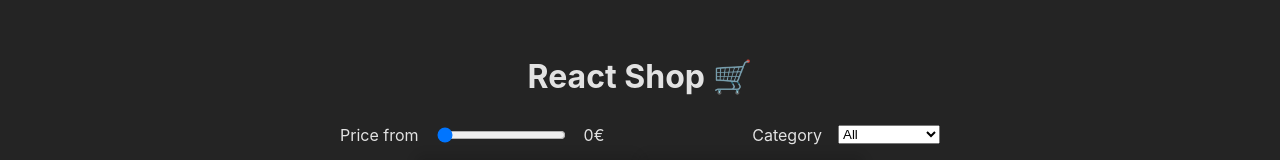
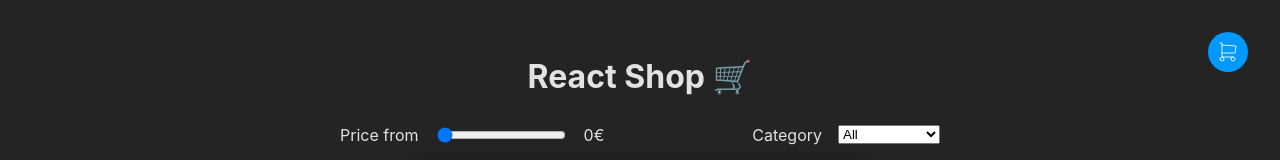
Before and after one commit to BrianC9/TA-shoppingCart, a React (Vite) app: page / in a window 1280 px wide. Shown: the top 160 px of the page. Built offline with nearby package versions, Linux system fonts and the light colour scheme.

Commit message:
add: cart ui

```diff
--- a/src/App.jsx
+++ b/src/App.jsx
@@ -3,7 +3,8 @@
 import { products as initialProducts } from './mocks/products.json'
 import useFilters from './hooks/useFilters'
 import { Footer } from './components/Footer'
-import { FilterContext } from './context/FilterContext'
+import { FilterContext } from './context/filter'
+import Cart from './components/Cart'
 function App () {
   const { filterProducts } = useFilters()
 
@@ -13,6 +14,7 @@
   return (
     <>
       <Header />
+      <Cart />
       <Products products={filteredProducts} />
       <Footer />
     </>
--- /dev/null
+++ b/src/components/Cart.css
@@ -0,0 +1,56 @@
+.cart {
+    background: #000;
+    display: none;
+    padding: 32px;
+    position: fixed;
+    right: 0px;
+    top: 0px;
+    width: 200px;
+  }
+
+  .cart img {
+    aspect-ratio: 16/9;
+    width: 100%;
+  }
+
+  .cart li {
+    border-bottom: 1px solid #444;
+    padding-bottom: 16px;
+  }
+
+  .cart footer {
+    display: flex;
+    gap: 8px;
+    justify-content: center;
+    align-items: center;
+  }
+
+  .cart footer button {
+    padding: 8px;
+  }
+
+  .cart-button {
+    align-items: center;
+    background: #09f;
+    border-radius: 9999px;
+    cursor: pointer;
+    display: flex;
+    height: 32px;
+    justify-content: center;
+    padding: 4px;
+    position: absolute;
+    right: 2rem;
+    top: 2rem;
+    transition: all .3s ease;
+    width: 32px;
+    z-index: 9999;
+  }
+
+  .cart-button:hover {
+    scale: 1.3;
+  }
+
+  .cart-button ~ input:checked ~ .cart {
+    height: 100%;
+    display: block;
+  }
--- /dev/null
+++ b/src/components/Cart.jsx
@@ -0,0 +1,44 @@
+import { useId } from 'react'
+import { CartIcon, ClearCartIcon, RemoveFromCartIcon } from './Icons'
+import './Cart.css'
+function Cart () {
+  const cartCheckId = useId()
+  return (
+    <>
+      <label htmlFor={cartCheckId} className='cart-button'>
+        <CartIcon />
+      </label>
+      <input id={cartCheckId} type='checkbox' hidden />
+      <aside className='cart'>
+        <ul>
+          <li>
+            <img src='https://i.dummyjson.com/data/products/6/thumbnail.png' alt='lapto' />
+            <div>
+              <strong>Laptop name</strong> - 1300€
+            </div>
+            <footer>
+              <small>Qty: 1</small>
+              <button>+</button>
+            </footer>
+          </li>
+          <li>
+            <img src='https://i.dummyjson.com/data/products/6/thumbnail.png' alt='lapto' />
+            <div>
+              <strong>Laptop name</strong> - 1300€
+            </div>
+            <footer>
+              <small>Qty: 1</small>
+              <button>+</button>
+            </footer>
+          </li>
+        </ul>
+        <button>
+          <ClearCartIcon />
+        </button>
+
+      </aside>
+    </>
+  )
+}
+
+export default Cart
--- a/src/hooks/useFilters.js
+++ b/src/hooks/useFilters.js
@@ -1,5 +1,5 @@
 import { useContext } from 'react'
-import { FilterContext } from '../context/FilterContext'
+import { FilterContext } from '../context/filter'
 export default function useFilters () {
   const { filters, setFilters } = useContext(FilterContext)
 
--- a/src/index.css
+++ b/src/index.css
@@ -37,7 +37,6 @@
     font-size: 1em;
     font-weight: 500;
     font-family: inherit;
-    background-color: #1a1a1a;
     cursor: pointer;
     transition: border-color 0.25s;
   }
--- a/src/main.jsx
+++ b/src/main.jsx
@@ -1,7 +1,7 @@
 import React from 'react'
 import ReactDOM from 'react-dom/client'
 import App from './App'
-import { FiltersProvider } from './context/FilterContext'
+import { FiltersProvider } from './context/filter'
 import './index.css'
 
 ReactDOM.createRoot(document.getElementById('root')).render(
```
Also changed, not shown: src/context/cart.jsx (added), src/context/filter.jsx (renamed from src/context/FilterContext.jsx).
